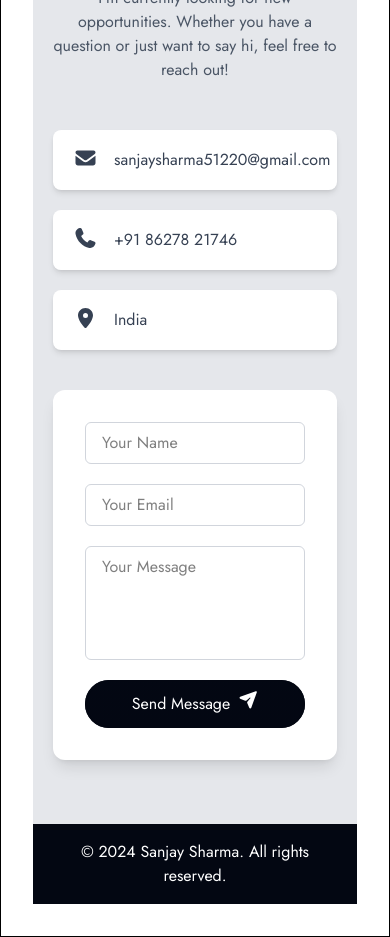
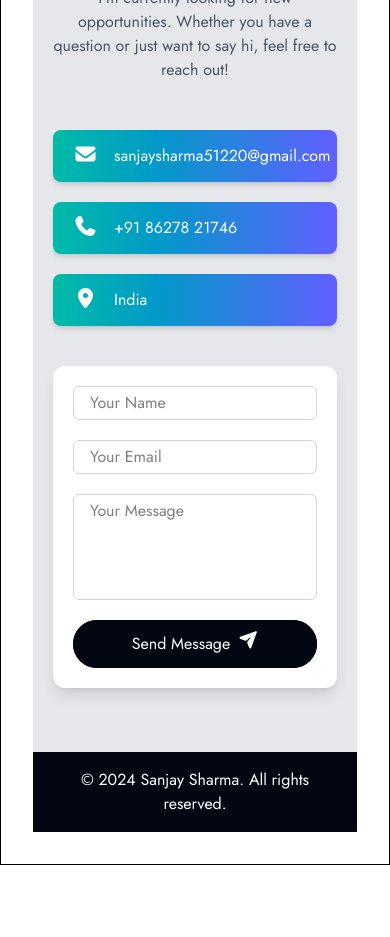
Before and after one commit to usanjay/portfolio, a React (Vite) app: page / in a window 390 px wide. Shown: the part 6220-7157 px from the top of the page. After the commit the page ends 7085 px from the top, so only its background shows below. Built offline with nearby package versions, Linux system fonts and the light colour scheme.

Commit message:
update - contact section styles

```diff
--- a/src/home/contact/ContactInfo.jsx
+++ b/src/home/contact/ContactInfo.jsx
@@ -10,9 +10,10 @@ function ContactInfo() {
       {/* Email */}
       <a href="mailto:sanjaysharma51220@gmail.com">
         <div
-          className="flex items-center gap-4 bg-white shadow-md px-5 py-4 rounded-lg
-            bg-linear-to-r from-white to-white gradient-bg-hover text-gray-700 hover:text-white
-            hover:scale-102 "
+          className="flex items-center gap-4 bg-white shadow-md px-5 py-3  sm:py-4 rounded-lg
+            gradient-bg-color-2 gradient-bg-hover
+            sm:bg-linear-to-r sm:from-white sm:to-white sm:gradient-bg-hover
+            text-white sm:text-gray-700 hover:text-white hover:scale-102 "
         >
           <span className="text-xl">
             <FontAwesomeIcon icon={faEnvelope} />
@@ -24,8 +25,9 @@ function ContactInfo() {
       {/* Phone — Gradient Highlight */}
       <a href="tel:+918627821746">
         <div
-          className="flex items-center gap-4 px-5 py-4 rounded-lg shadow-md
-            bg-linear-to-r from-white to-white gradient-bg-hover text-gray-700 hover:text-white
+          className="flex items-center gap-4 px-5 py-3  sm:py-4 rounded-lg shadow-md
+            bg-linear-to-r from-white to-white gradient-bg-color-2 gradient-bg-hover
+            text-white sm:text-gray-700 hover:text-white
             hover:scale-102"
         >
           <span className="text-xl">
@@ -37,8 +39,10 @@ function ContactInfo() {
 
       {/* Location */}
       <div
-        className="flex items-center gap-4 bg-white shadow-md px-5 py-4 rounded-lg
-            bg-linear-to-r from-white to-white gradient-bg-hover text-gray-700 hover:text-white
+        className="flex items-center gap-4 bg-white shadow-md px-5 py-3  sm:py-4 rounded-lg
+            gradient-bg-color-2 gradient-bg-hover
+            sm: sm:from-white sm:to-white
+            text-white sm:text-gray-700 hover:text-white
             hover:scale-102"
       >
         <span className="text-xl">
--- a/src/home/contact/SendMessage.jsx
+++ b/src/home/contact/SendMessage.jsx
@@ -5,13 +5,13 @@ import AppButton from "../../components/AppButton";
 import emailjs from "emailjs-com";
 
 function SendMessage() {
-  const [status, setStatus] = useState("");       // success or error text
-  const [loading, setLoading] = useState(false);  // loading indicator
+  const [status, setStatus] = useState(""); // success or error text
+  const [loading, setLoading] = useState(false); // loading indicator
 
   const handleSubmit = (e) => {
     e.preventDefault();
-    setStatus("");      // reset previous messages
-    setLoading(true);   // set loading
+    setStatus(""); // reset previous messages
+    setLoading(true); // set loading
 
     emailjs
       .sendForm(
@@ -21,9 +21,9 @@ function SendMessage() {
         "osuimBTSD9K8S4zRP"
       )
       .then(() => {
-        setStatus("Message sent successfully!");   // success UI
+        setStatus("Message sent successfully!"); // success UI
         setLoading(false);
-        e.target.reset();                         // optional: clear fields
+        e.target.reset(); // optional: clear fields
       })
       .catch(() => {
         setStatus("Failed to send the message. Please try again."); // error UI
@@ -32,7 +32,7 @@ function SendMessage() {
   };
 
   return (
-    <div className="bg-white shadow-lg rounded-xl p-8 md:w-[420px] w-full">
+    <div className="bg-white shadow-lg rounded-xl p-5 sm:p-8 md:w-[420px] w-full">
       <form onSubmit={handleSubmit}>
         <div className="flex flex-col gap-5">
           <input
@@ -40,7 +40,8 @@ function SendMessage() {
             placeholder="Your Name"
             required
             name="name"
-            className="border border-gray-300 rounded-md px-4 py-2 focus:outline-none focus:border-black"
+            className="border border-gray-300 rounded-md px-4 py-1 sm:py-2
+            focus:outline-none focus:border-black"
           />
 
           <input
@@ -48,7 +49,8 @@ function SendMessage() {
             placeholder="Your Email"
             required
             name="email"
-            className="border border-gray-300 rounded-md px-4 py-2 focus:outline-none focus:border-black"
+            className="border border-gray-300 rounded-md px-4 py-1 sm:py-2
+            focus:outline-none focus:border-black"
           />
 
           <textarea
@@ -56,7 +58,8 @@ function SendMessage() {
             placeholder="Your Message"
             required
             name="message"
-            className="border border-gray-300 rounded-md px-4 py-2 focus:outline-none focus:border-black resize-none"
+            className="border border-gray-300 rounded-md px-4 py-1 sm:py-2
+            focus:outline-none focus:border-black resize-none"
           />
 
           {/* Button with Loading State */}
--- a/src/index.css
+++ b/src/index.css
@@ -13,8 +13,13 @@
   @apply bg-linear-to-r/srgb from-teal-500 to-indigo-500;
 }
 
+.gradient-bg-color-2 {
+  @apply bg-linear-to-r/srgb from-teal-500 to-indigo-500 sm:from-white sm:to-white;
+}
+
 .gradient-bg-hover {
-  @apply hover:from-teal-500 hover:to-indigo-500 ;
+  @apply hover:from-teal-500 hover:to-indigo-500
+  active:from-teal-500 active:to-indigo-500;
 }
 
 .gradient-bg-hover-2 {
```
